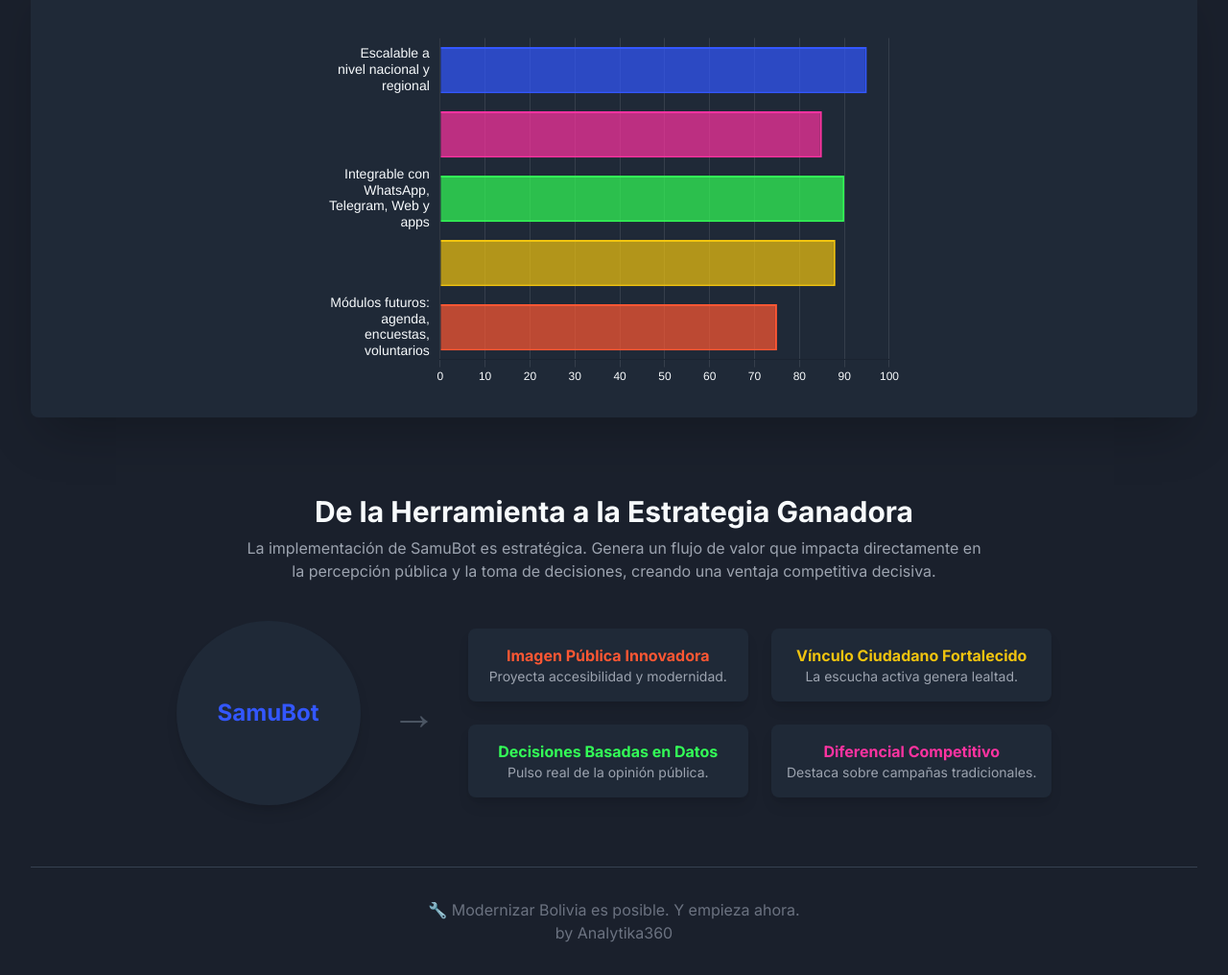
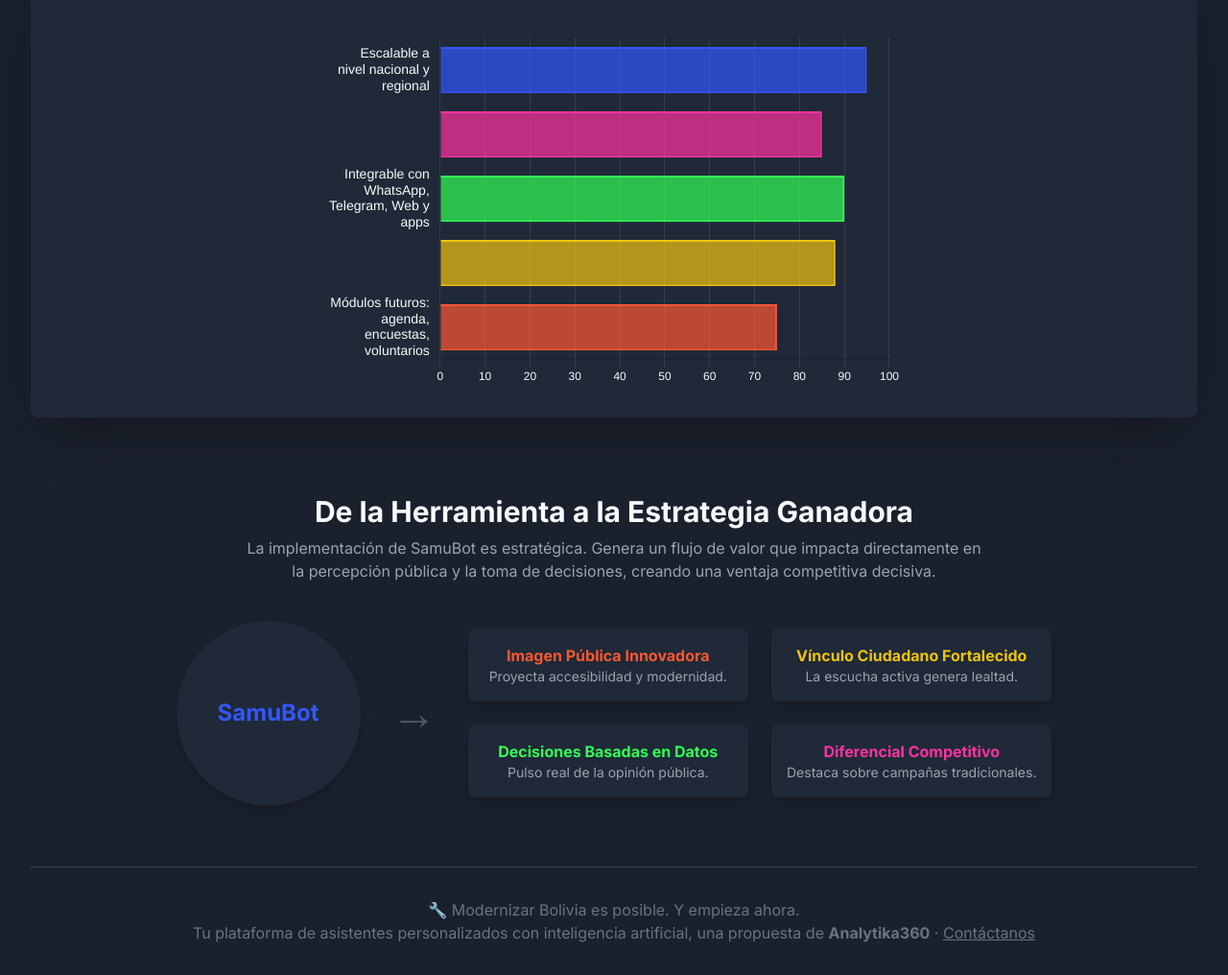
Before and after one commit to Analytika360/ConectaIA_SamuelBot, a plain HTML site: page index.html in a window 1280 px wide. Shown: the part 1361-2377 px from the top of the page at 96% size. Drawn offline with nearby package versions, Linux system fonts and the light colour scheme.

Commit message:
Update index.html

```diff
--- a/index.html
+++ b/index.html
@@ -152,9 +152,17 @@
             </section>
         </main>
 
-        <footer class="text-center mt-16 pt-8 border-t border-gray-700">
-    <p class="text-gray-500">🔧 Modernizar Bolivia es posible. Y empieza ahora.</p>
-    <p class="text-gray-500">by Analytika360</p>
+       <footer class="text-center mt-16 pt-8 border-t border-gray-700">
+  <p class="text-gray-500">🔧 Modernizar Bolivia es posible. Y empieza ahora.</p>
+  <p class="text-gray-500">
+    Tu plataforma de asistentes personalizados con inteligencia artificial,
+    una propuesta de <strong>Analytika360</strong> ·
+    <a href="/conectaia.html" class="underline hover:text-white transition duration-200">
+      Contáctanos
+    </a>
+  </p>
+</footer>
+
 </footer>
 
     </div>
```
